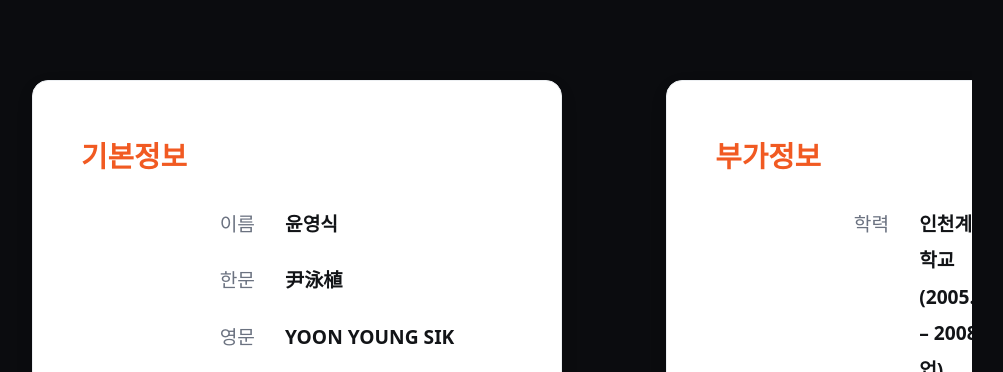
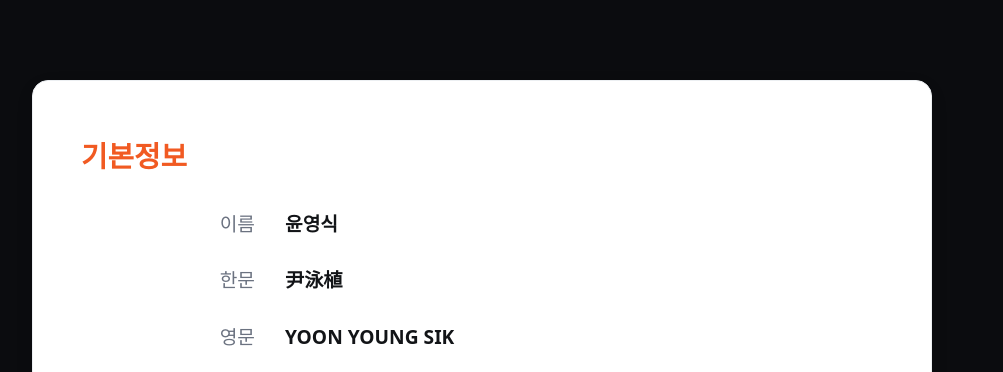
Before and after one commit to zer0sik2/zer0sik, a plain HTML site: page index.html in a window 1280 px wide. Shown: the top 372 px of the page, without its empty margins (158-1161 px from the left). Drawn offline with Linux system fonts and the light colour scheme.

Commit message:
Update style.css

```diff
--- a/style.css
+++ b/style.css
@@ -49,9 +49,8 @@ body {
 }
 @media (min-width: 1024px) {
   .panes {
-    grid-template-columns: 1fr 1fr;
-    gap: 24px;
-    align-items: start;
+    grid-template-columns: 1fr; /* ✅ PC도 세로 한 줄 */
+    gap: 80px; /* 카드 간 간격 넉넉하게 */
   }
 }
 
```
